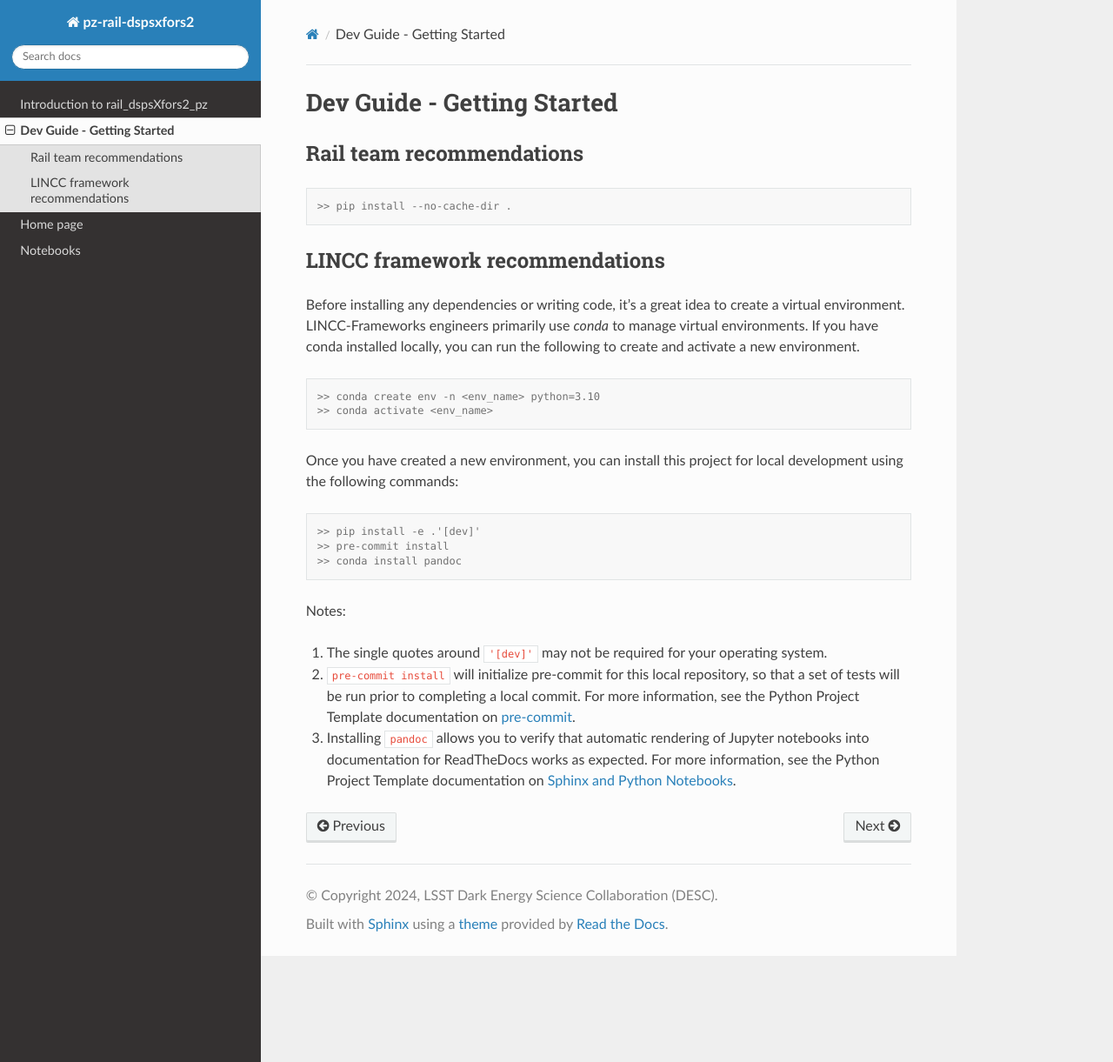
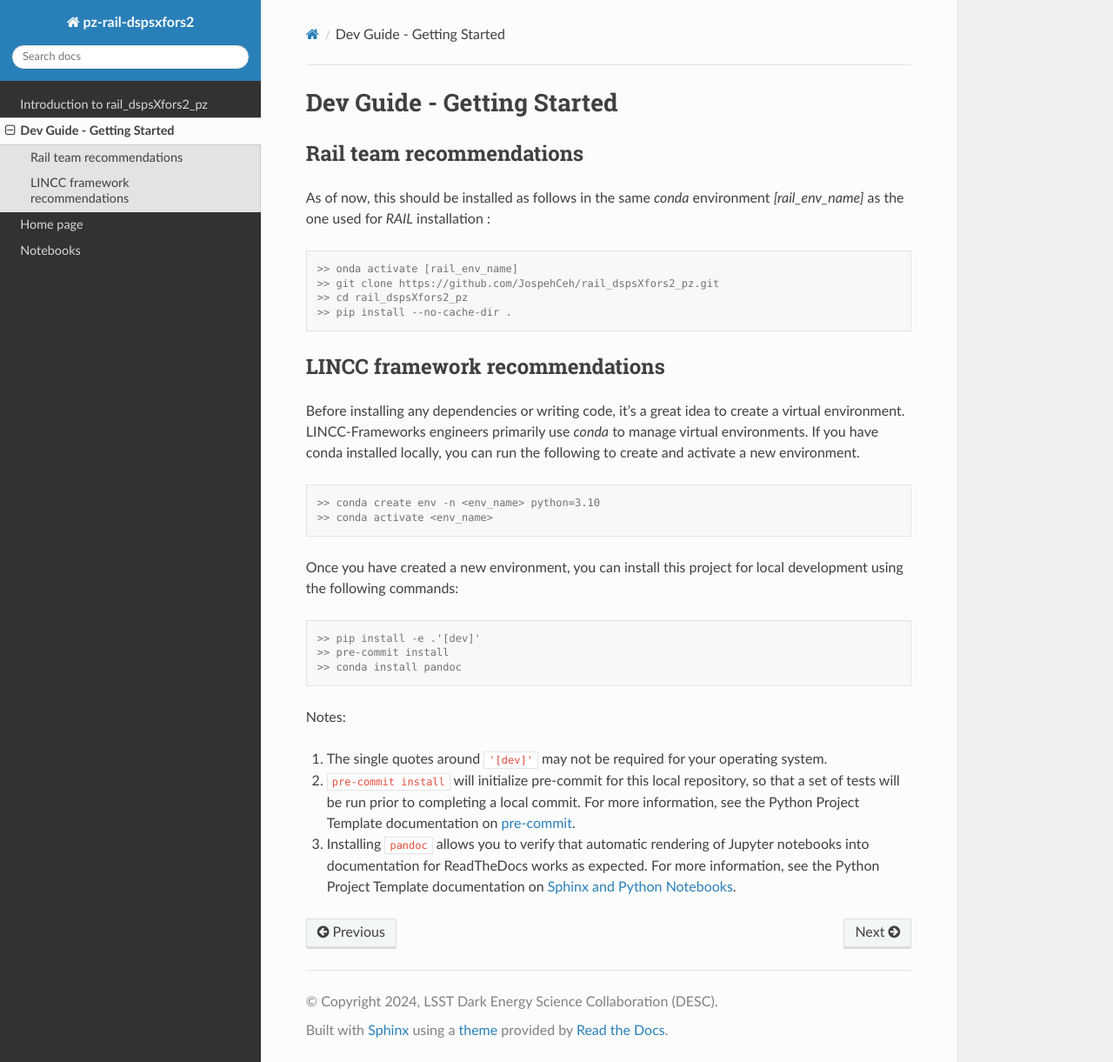
Before and after one commit to JospehCeh/rail_dspsXfors2_pz, a Sphinx documentation site: the page built from docs/install.rst, in a window 1280 px wide and 1221 px high. Shown: the whole window at 87% size. Built offline with Sphinx 7.4.7 and the Read the Docs theme 3.1.0, drawn with Linux system fonts in a browser that asks for light colours; pages that are not in the unit, such as notebooks, are missing from menus.

Commit message:
add Checkrail_dspsXfors2_pzdata.ipynb

```diff
--- a/docs/install.rst
+++ b/docs/install.rst
@@ -5,8 +5,16 @@ Dev Guide - Getting Started
 Rail team recommendations
 ^^^^^^^^^^^^^^^^^^^^^^^^^
 
+
+As of now, this should be installed as follows in the same `conda`
+environment `[rail_env_name]` as the one used for `RAIL` installation :
+
 .. code-block:: console
 
+
+   >> onda activate [rail_env_name]
+   >> git clone https://github.com/JospehCeh/rail_dspsXfors2_pz.git
+   >> cd rail_dspsXfors2_pz
    >> pip install --no-cache-dir .
 
 
```
Also changed, not shown: docs/notebooks/Checkrail_dspsXfors2_pzdata.ipynb (added).
